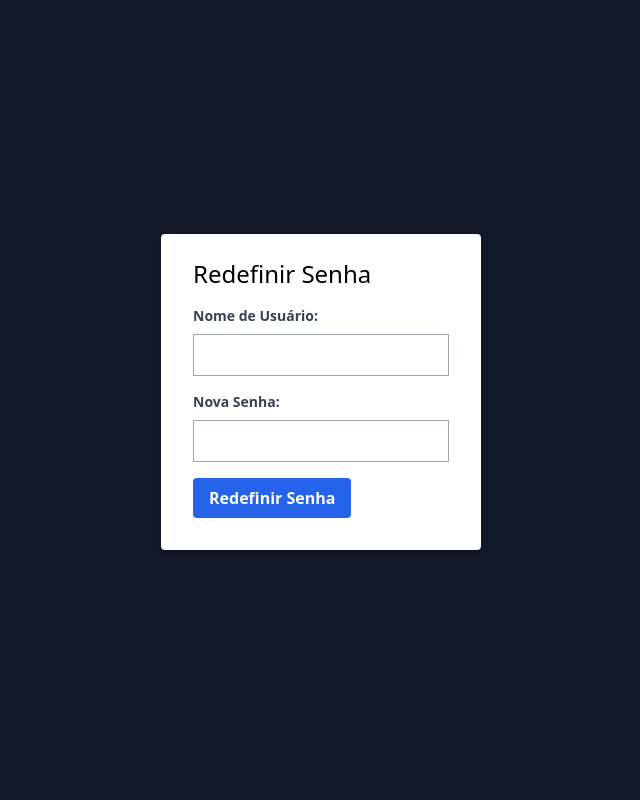
After one commit to mateus-schiavi/FinDash, a Flask app: page /reset_password in a window 1280 px wide. The commit adds this page. Shown: the whole page, without its empty margins (319-959 px from the left). Run offline with Flask 3, Linux system fonts and the light colour scheme; parts of the project's set-up code (start-up, migrations or seed data) failed here and were passed over.

Commit message:
função de resetar senha adicionada

```diff
--- a/main.py
+++ b/main.py
@@ -1,4 +1,4 @@
-from flask import Flask, render_template, request, redirect, url_for, session, make_response
+from flask import Flask, render_template, request, redirect, url_for, session, make_response, flash
 from flask_sqlalchemy import SQLAlchemy
 import plotly.graph_objs as go
 import os
@@ -152,6 +152,28 @@ def login():
     else:
         # Renderiza o template HTML da página de login
         return render_template('login.html', error='')
+
+@app.route('/reset_password', methods=['GET', 'POST'])
+def reset_password():
+    if request.method == 'POST':
+        # Obtenha o nome de usuário e a nova senha do formulário
+        username = request.form['username']
+        new_password = request.form['password']
+
+        # Verifique se o nome de usuário existe no banco de dados
+        user = User.query.filter_by(name=username).first()
+        if not user:
+            flash('Nome de usuário inválido.', 'error')
+            return redirect(url_for('reset_password'))
+
+        # Atualize a senha do usuário no banco de dados
+        user.password = hash_password(new_password)
+        db.session.commit()
+
+        flash('Senha redefinida com sucesso.', 'success')
+        return redirect(url_for('login'))
+    else:
+        return render_template('reset_password.html')
 
 # Rota de registro para criar novas contas de usuário
 @app.route('/register', methods=['GET', 'POST'])
--- a/templates/login.html
+++ b/templates/login.html
@@ -29,7 +29,8 @@
 
                 <div class="mb-6">
                     <label for="password" class="block text-gray-700 text-sm font-bold mb-2">Senha:</label>
-                <input type="password" id="password" name="password" class="border-gray-400 border p-2 w-full" required>
+                    <input type="password" id="password" name="password" class="border-gray-400 border p-2 w-full"
+                        required>
                 </div>
 
                 <div class="flex items-center justify-between">
@@ -37,6 +38,8 @@
                         class="bg-blue-600 hover:bg-blue-700 text-white font-bold py-2 px-4 rounded">Login</button>
                 </div>
             </form>
+            <!-- Adicione este botão na página de perfil do usuário -->
+            <p class="mt-4">Não lembra sua senha?<a href="{{ url_for('reset_password') }}" class="text-blue-500"> Redefinir Senha</a></p>
 
             <!-- Adiciona um link para a página de registro -->
             <p class="mt-4">Não possui uma conta? <a href="{{ url_for('register') }}" class="text-blue-500">Cadastre-se
--- /dev/null
+++ b/templates/reset_password.html
@@ -0,0 +1,34 @@
+<!DOCTYPE html>
+<html lang="en">
+
+    <head>
+        <meta charset="UTF-8">
+        <meta name="viewport" content="width=device-width, initial-scale=1.0">
+        <title>Redefinir Senha</title>
+        <!-- Adicione o link para o arquivo de estilos do Tailwind CSS -->
+        <link href="https://cdn.jsdelivr.net/npm/tailwindcss@2.2.19/dist/tailwind.min.css" rel="stylesheet">
+    </head>
+
+    <body class="bg-gray-900 flex justify-center items-center h-screen">
+        <div class="bg-white shadow-md rounded px-8 pt-6 pb-8 mb-4 w-full max-w-xs">
+            <h1 class="text-2xl mb-4">Redefinir Senha</h1>
+            <form method="POST">
+                <div class="mb-4">
+                    <label for="username" class="block text-gray-700 text-sm font-bold mb-2">Nome de Usuário:</label>
+                    <input type="text" id="username" name="username" class="border-gray-400 border p-2 w-full" required>
+                </div>
+                <div class="mb-4">
+                    <label for="password" class="block text-gray-700 text-sm font-bold mb-2">Nova Senha:</label>
+                    <input type="password" id="password" name="password" class="border-gray-400 border p-2 w-full"
+                        required>
+                </div>
+                <div class="flex items-center justify-between">
+                    <button type="submit"
+                        class="bg-blue-600 hover:bg-blue-700 text-white font-bold py-2 px-4 rounded">Redefinir
+                        Senha</button>
+                </div>
+            </form>
+        </div>
+    </body>
+
+</html>
```
Lines whose indentation alone changed are shown as unchanged.
